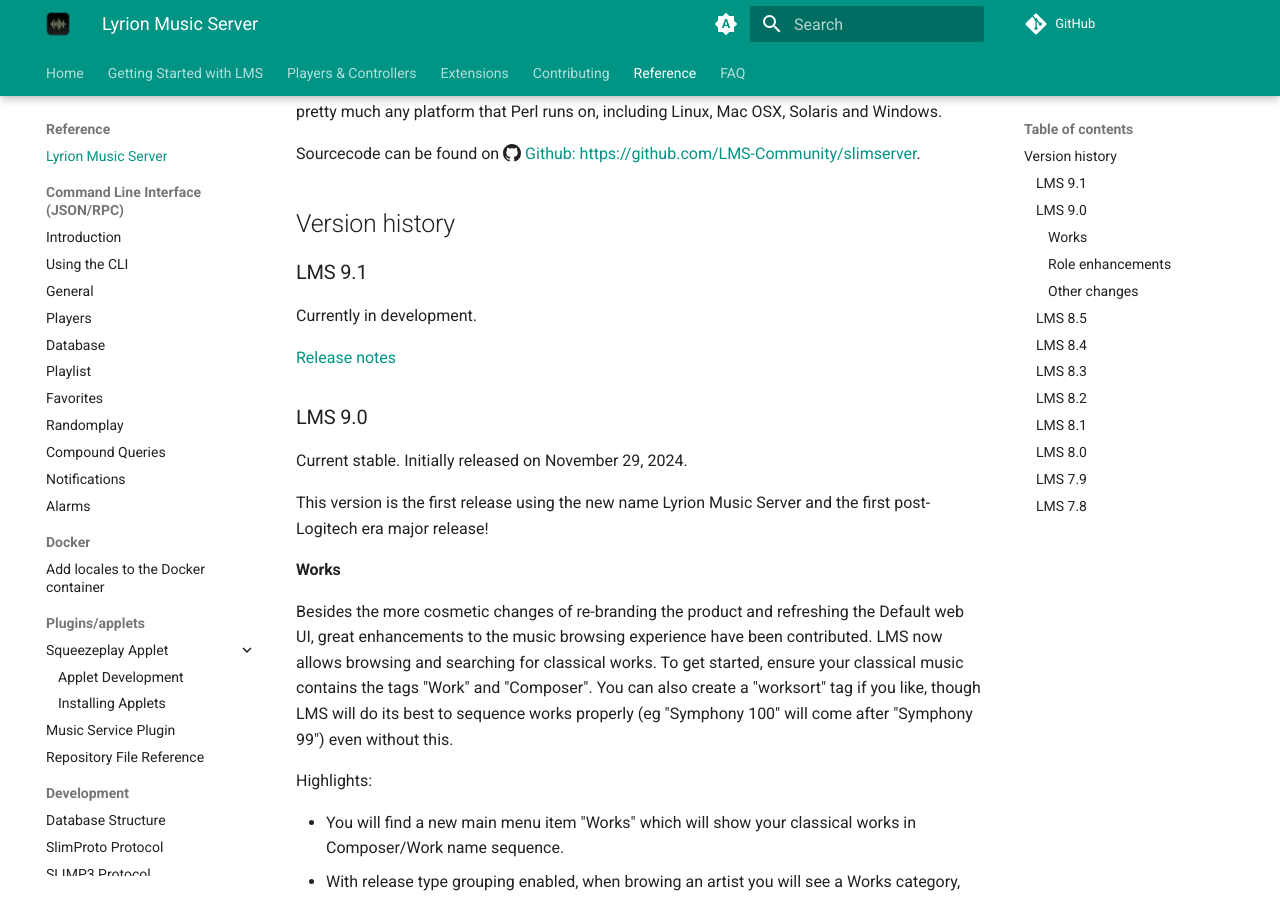
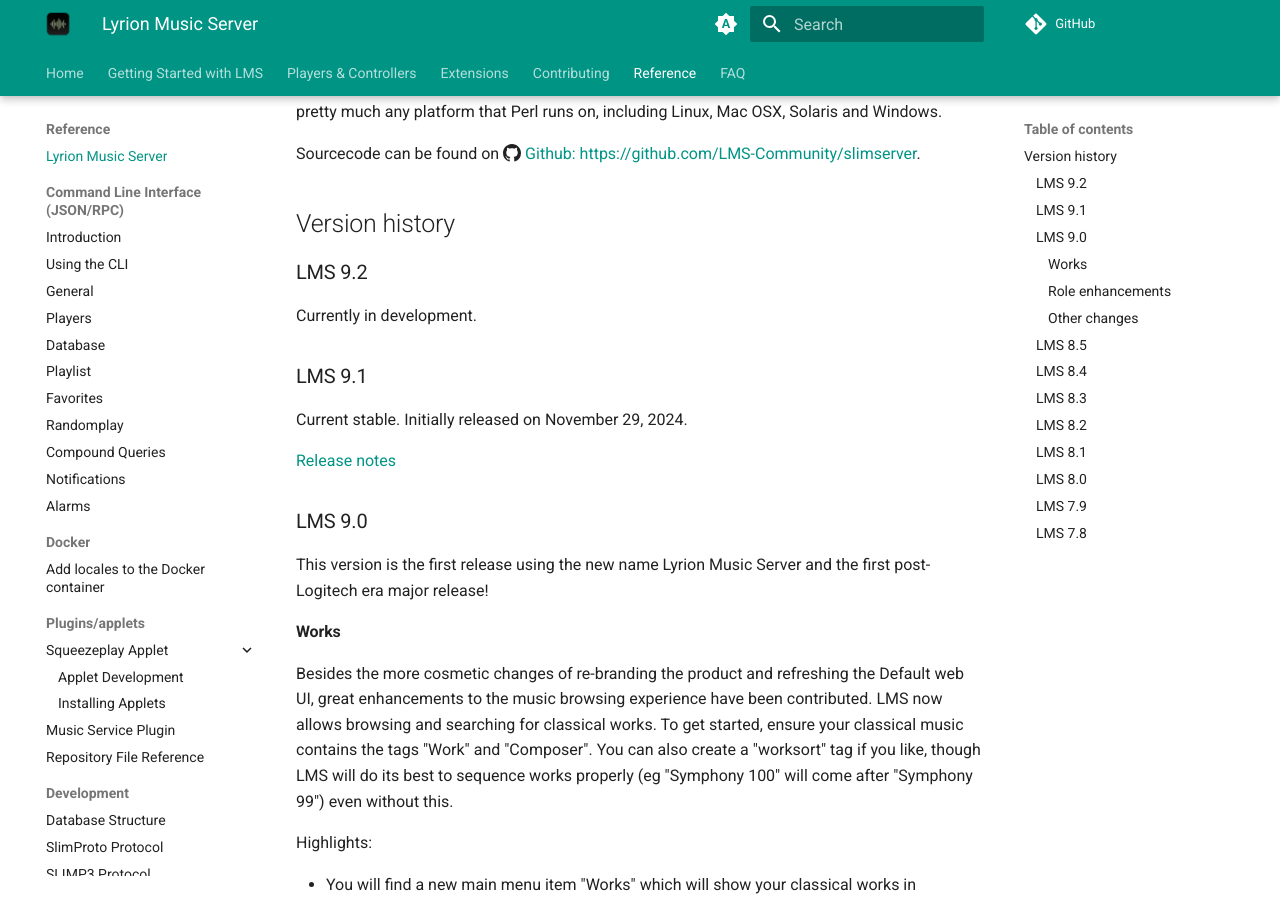
Before and after one commit to LMS-Community/lms-community.github.io, an MkDocs documentation site: the page built from docs/reference/lyrion-music-server.md, in a window 1280 px wide and 900 px high, scrolled down 431 px. Built offline with MkDocs 1.6.1 and Material for MkDocs 9.7.7, drawn with Linux system fonts in a browser that asks for light colours; a script that is not in the unit is left out; plug-ins that fetch from the network failed and are left out; comment, search, counter and statistics services are not loaded.

Commit message:
Bump some version number references

```diff
--- a/docs/reference/lyrion-music-server.md
+++ b/docs/reference/lyrion-music-server.md
@@ -15,15 +15,17 @@
 
 ## Version history
 
+### LMS 9.2
+
+Currently in development.
+
 ### LMS 9.1
 
-Currently in development.
+Current stable. Initially released on November 29, 2024.
 
 [Release notes](../getting-started/changelog-lms9.md)
 
 ### LMS 9.0
-
-Current stable. Initially released on November 29, 2024.
 
 This version is the first release using the new name Lyrion Music Server and the first post-Logitech era major release!
 
```
